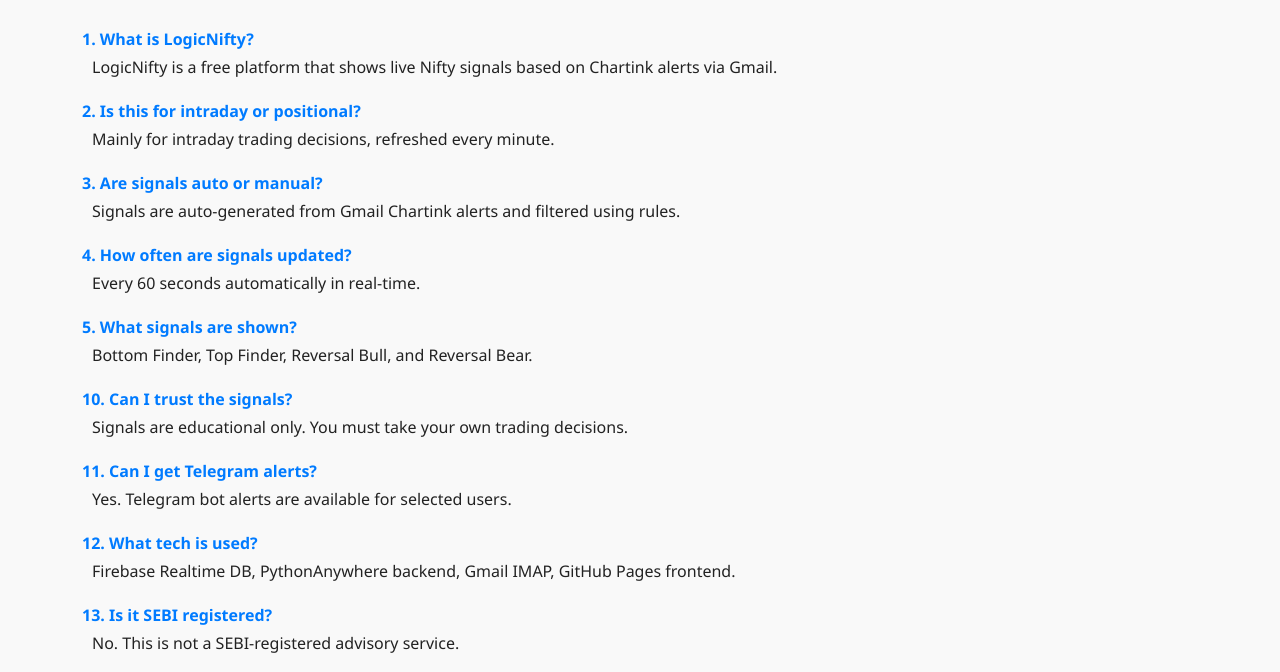
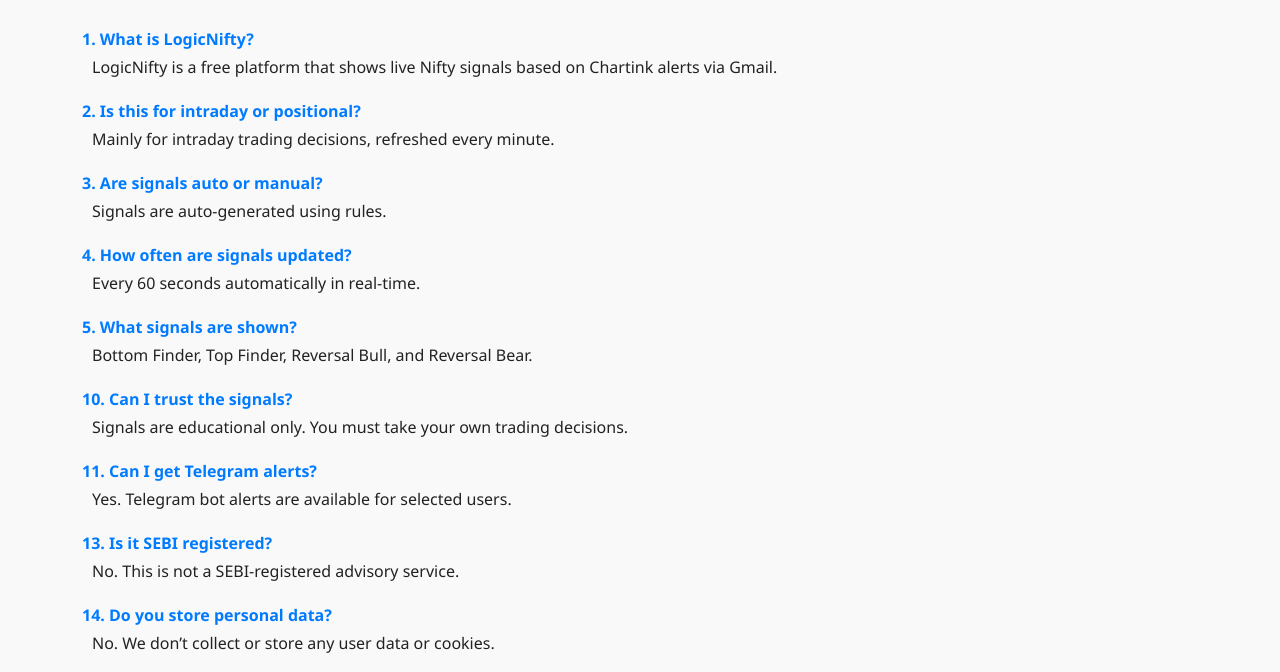
Before and after one commit to logicnifty/logicnifty.github.io, a plain HTML site: page faq.html in a window 1280 px wide. Shown: the part 114-786 px from the top of the page. Drawn offline with nearby package versions, Linux system fonts and the light colour scheme.

Commit message:
faq.html

```diff
--- a/faq.html
+++ b/faq.html
@@ -45,13 +45,11 @@
   <div class="container">
     <div class="faq-item"><div class="question">1. What is LogicNifty?</div><div class="answer">LogicNifty is a free platform that shows live Nifty signals based on Chartink alerts via Gmail.</div></div>
     <div class="faq-item"><div class="question">2. Is this for intraday or positional?</div><div class="answer">Mainly for intraday trading decisions, refreshed every minute.</div></div>
-    <div class="faq-item"><div class="question">3. Are signals auto or manual?</div><div class="answer">Signals are auto-generated from Gmail Chartink alerts and filtered using rules.</div></div>
+    <div class="faq-item"><div class="question">3. Are signals auto or manual?</div><div class="answer">Signals are auto-generated using rules.</div></div>
     <div class="faq-item"><div class="question">4. How often are signals updated?</div><div class="answer">Every 60 seconds automatically in real-time.</div></div>
     <div class="faq-item"><div class="question">5. What signals are shown?</div><div class="answer">Bottom Finder, Top Finder, Reversal Bull, and Reversal Bear.</div></div>
-
     <div class="faq-item"><div class="question">10. Can I trust the signals?</div><div class="answer">Signals are educational only. You must take your own trading decisions.</div></div>
     <div class="faq-item"><div class="question">11. Can I get Telegram alerts?</div><div class="answer">Yes. Telegram bot alerts are available for selected users.</div></div>
-    <div class="faq-item"><div class="question">12. What tech is used?</div><div class="answer">Firebase Realtime DB, PythonAnywhere backend, Gmail IMAP, GitHub Pages frontend.</div></div>
     <div class="faq-item"><div class="question">13. Is it SEBI registered?</div><div class="answer">No. This is not a SEBI-registered advisory service.</div></div>
     <div class="faq-item"><div class="question">14. Do you store personal data?</div><div class="answer">No. We don’t collect or store any user data or cookies.</div></div>
     <div class="faq-item"><div class="question">15. How to support this project?</div><div class="answer">Use the UPI QR code or contact form on the homepage.</div></div>
```
